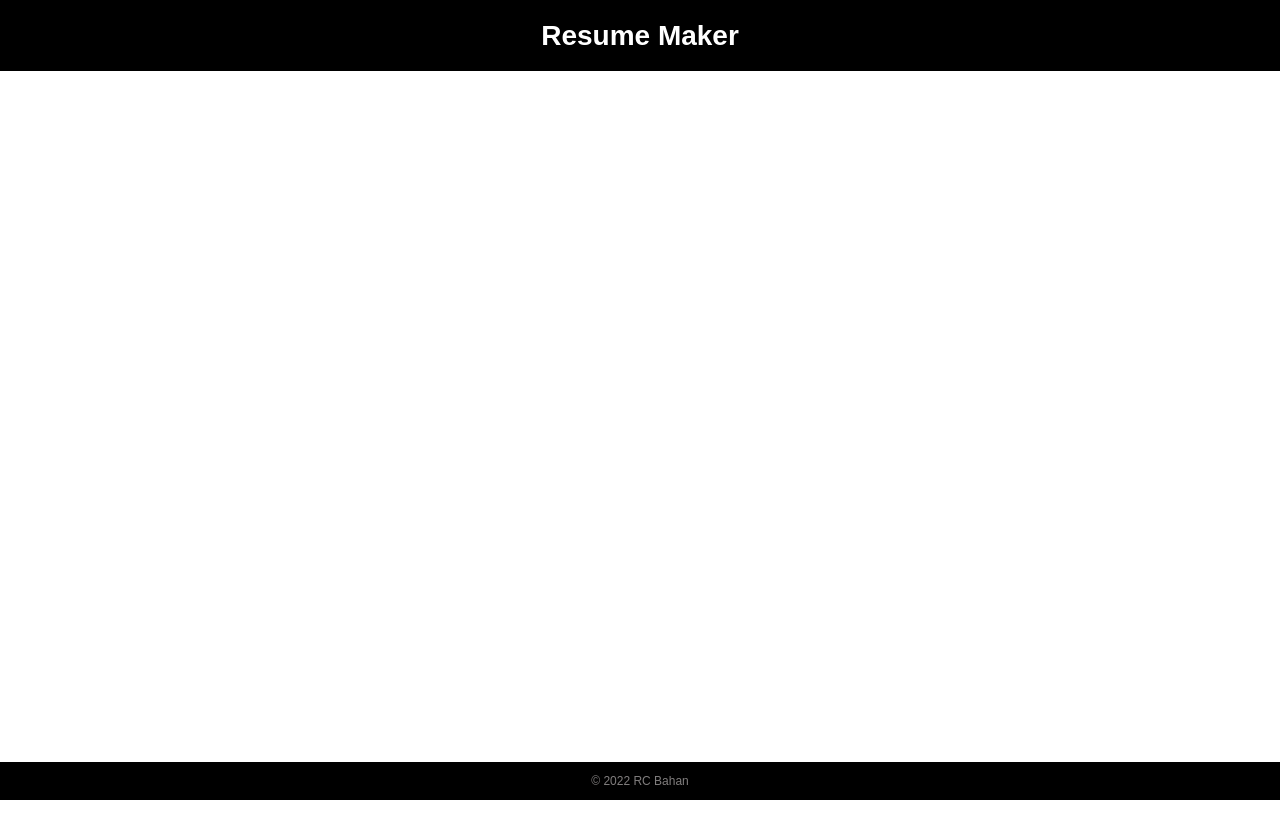
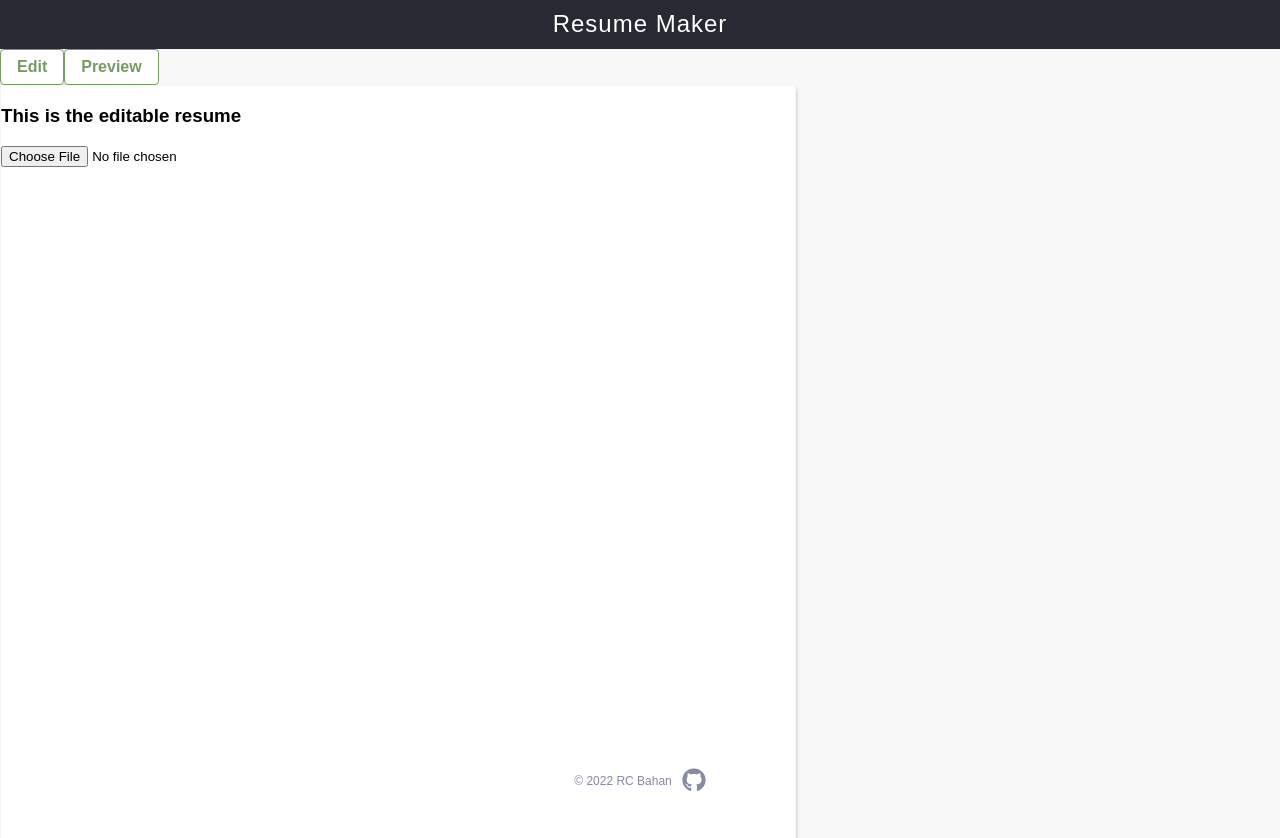
Before and after one commit to rcminerva2394/resume-maker, a React (Create React App) app: page / in a window 1280 px wide. Shown: the top 838 px of the page. Before the commit the page ends 800 px from the top, so only its background shows below. Built offline with nearby package versions, Linux system fonts and the light colour scheme.

Commit message:
Added GlobalStyle and upload photo/file feature

```diff
--- a/package.json
+++ b/package.json
@@ -8,6 +8,7 @@
     "@testing-library/user-event": "^13.5.0",
     "react": "^18.1.0",
     "react-dom": "^18.1.0",
+    "react-icons": "^4.4.0",
     "styled-components": "^5.3.5",
     "web-vitals": "^2.1.4"
   },
--- a/src/App.js
+++ b/src/App.js
@@ -1,12 +1,43 @@
-import React from "react";
+import React, { useState } from "react";
 import Footer from "./components/Footer";
 import Header from "./components/Header";
+import Button from "./components/Utils/Button";
+import { FaDownload } from "react-icons/fa";
+
+import EditForm from "./components/EditForm/EditForm";
+import PrevForm from "./components/PrevForm/PrevForm";
 
 const App = () => {
+  const [isEditing, setIsEditing] = useState(true);
+  const [photoUploaded, setPhotoUploaded] = useState(null);
+
+  const onUploadPhoto = (e) => {
+    console.log(e.target.files[0]);
+    setPhotoUploaded(e.target.files[0])
+  }
   return (
     <>
       <Header />
+      <Button text="EditPrev" onClick={() => {
+        console.log("Edit");
+        setIsEditing(true);
+      }}>
+        Edit
+      </Button>
+      <Button text="EditPrev" onClick={() => {
+        console.log("Preview")
+        setIsEditing(false)
+      }}>
+        Preview
+      </Button>
+      {!isEditing && (
+        <Button text="Download" onClick>
+          PDF <FaDownload />
+        </Button>
+      )}
+      {isEditing ? <EditForm onChange={onUploadPhoto}></EditForm> : <PrevForm photo={photoUploaded}></PrevForm>}
       <Footer />
+
     </>
   );
 };
--- a/src/Theme/GlobalStyle.js
+++ b/src/Theme/GlobalStyle.js
@@ -10,8 +10,9 @@ body {
     margin: 0;
     font-family: 'Nunito', sans-serif;
     text-rendering: optimizeLegibility !important;
-    font-size: 14rem;
+    font-size: 16rem;
     min-height: 100%;
+    background-color: ${({theme}) => theme.colors.mainBackground};
 }
 
 ul {
@@ -20,10 +21,20 @@ ul {
 
 a {
     text-decoration: none;
+    color: #868ba2;
+}
+
+a:hover,
+a:active {
+    color: #54596d;
 }
 
 button {
-    cursor: pointer
+    cursor: pointer;
+    border: inherit;
+    outline: none;
+    font-family: inherit;
+    font-size: inherit;
 }
 
 h1,
@@ -35,11 +46,19 @@ h6 {
     line-height: 1.2;
   }
 
+h2 {
+    font-weight: 300;
+    letter-spacing: 1px;
+    margin: 10rem;
+}
+
 header, footer {
-    background-color: black;
+    position: relative;
+    background-color: ${({theme}) => theme.colors.headerBackground};
     color: white;
     display: flex;
     justify-content: center;
+    align-items: center;
 }
 
 `;
--- a/src/Theme/ThemeColors.js
+++ b/src/Theme/ThemeColors.js
@@ -1,6 +1,7 @@
 const ThemeColors = {
   colors: {
     mainBackground: "#F8F8F8",
+    headerBackground: "#272933",
     green: "#759D5D",
     darkGray: "#645D5D",
     red: "#FF0000",
--- /dev/null
+++ b/src/components/EditForm/EditForm.js
@@ -0,0 +1,14 @@
+import React from "react";
+import BondPaper from "../Utils/BondPaper";
+import UploadFile from "../Utils/UploadFile";
+
+const EditForm = ({ onChange }) => {
+  return (
+    <BondPaper>
+      <h3>This is the editable resume</h3>
+      <UploadFile onChange={onChange}></UploadFile>
+    </BondPaper>
+  );
+};
+
+export default EditForm;
--- a/src/components/Footer.js
+++ b/src/components/Footer.js
@@ -1,19 +1,29 @@
 import React from "react";
 import styled from "styled-components";
+import { FaGithub } from "react-icons/fa";
 
 const FooterWrapper = styled.footer`
   position: fixed;
   bottom: 0;
-  text-align: center;
   width: 100%;
   font-size: 12rem;
-  color: #817e7e;
+  color: #868ba2;
+  background-color: transparent;
+  gap: 10rem;
 `;
 
 const Footer = () => {
   return (
     <FooterWrapper>
       <p>{`© ${new Date().getFullYear()} RC Bahan`}</p>
+      <a
+        href="https://github.com/rcminerva2394"
+        id="profile-link"
+        target="_blank"
+        rel="noopener noreferrer"
+      >
+        <FaGithub fontSize="24rem" />
+      </a>
     </FooterWrapper>
   );
 };
--- a/src/components/Header.js
+++ b/src/components/Header.js
@@ -3,7 +3,7 @@ import React from "react";
 const Header = () => {
   return (
     <header>
-      <h1>Resume Maker</h1>
+      <h2>Resume Maker</h2>
     </header>
   );
 };
--- /dev/null
+++ b/src/components/PrevForm/PrevForm.js
@@ -0,0 +1,13 @@
+import React from "react";
+import BondPaper from "../Utils/BondPaper";
+
+const PrevForm = ({ photo }) => {
+  return (
+    <BondPaper>
+      <p>This is the preview of your resume </p>
+      <img alt="profile-pic" src={URL.createObjectURL(photo)}></img>
+    </BondPaper>
+  );
+};
+
+export default PrevForm;
--- /dev/null
+++ b/src/components/Utils/BondPaper.js
@@ -0,0 +1,16 @@
+import React from "react";
+import styled from "styled-components";
+
+const BondPaper = ({ children }) => {
+  return <BlankFormWrapper>{children}</BlankFormWrapper>;
+};
+
+const BlankFormWrapper = styled.div`
+  width: 210mm;
+  height: 297mm;
+  background-color: white;
+  border: 1px solid #f5f5f5;
+  box-shadow: 0px 4px 4px rgba(0, 0, 0, 0.25);
+`;
+
+export default BondPaper;
--- /dev/null
+++ b/src/components/Utils/Button.js
@@ -0,0 +1,45 @@
+import React from "react";
+import styled, { css } from "styled-components";
+
+const Button = ({ text, onClick, children }) => {
+  return (
+    <ButtonWrapper onClick={onClick} text={text}>
+      {children}
+    </ButtonWrapper>
+  );
+};
+
+const ButtonWrapper = styled.button`
+  padding: 8rem 16rem;
+  font-weight: bold;
+  border-radius: 4rem;
+  background-color: white;
+
+  ${(props) =>
+    props.text === "EditPrev" &&
+    css`
+      color: ${({ theme }) => theme.colors.green};
+      border: solid 1px ${({ theme }) => theme.colors.green};
+
+      :hover,
+      :active {
+        background-color: ${({ theme }) => theme.colors.green};
+        color: white;
+      }
+    `}
+
+  ${(props) =>
+    props.text === "Download" &&
+    css`
+      color: ${({ theme }) => theme.colors.blue};
+      border: solid 1px ${({ theme }) => theme.colors.blue};
+
+      :hover,
+      :active {
+        background-color: ${({ theme }) => theme.colors.blue};
+        color: white;
+      }
+    `}
+`;
+
+export default Button;
--- /dev/null
+++ b/src/components/Utils/UploadFile.js
@@ -0,0 +1,17 @@
+import React from "react";
+import styled from "styled-components";
+
+const UploadFile = ({ onChange }) => {
+  return (
+    <Label>
+      <input type="file" name="my-photo" onChange={onChange}></input>
+    </Label>
+  );
+};
+
+const Label = styled.label`
+  height: 51mm;
+  width: 51mm;
+`;
+
+export default UploadFile;
```
Also changed, not shown: 2 other files (tests, documents, lock files or other folders).
